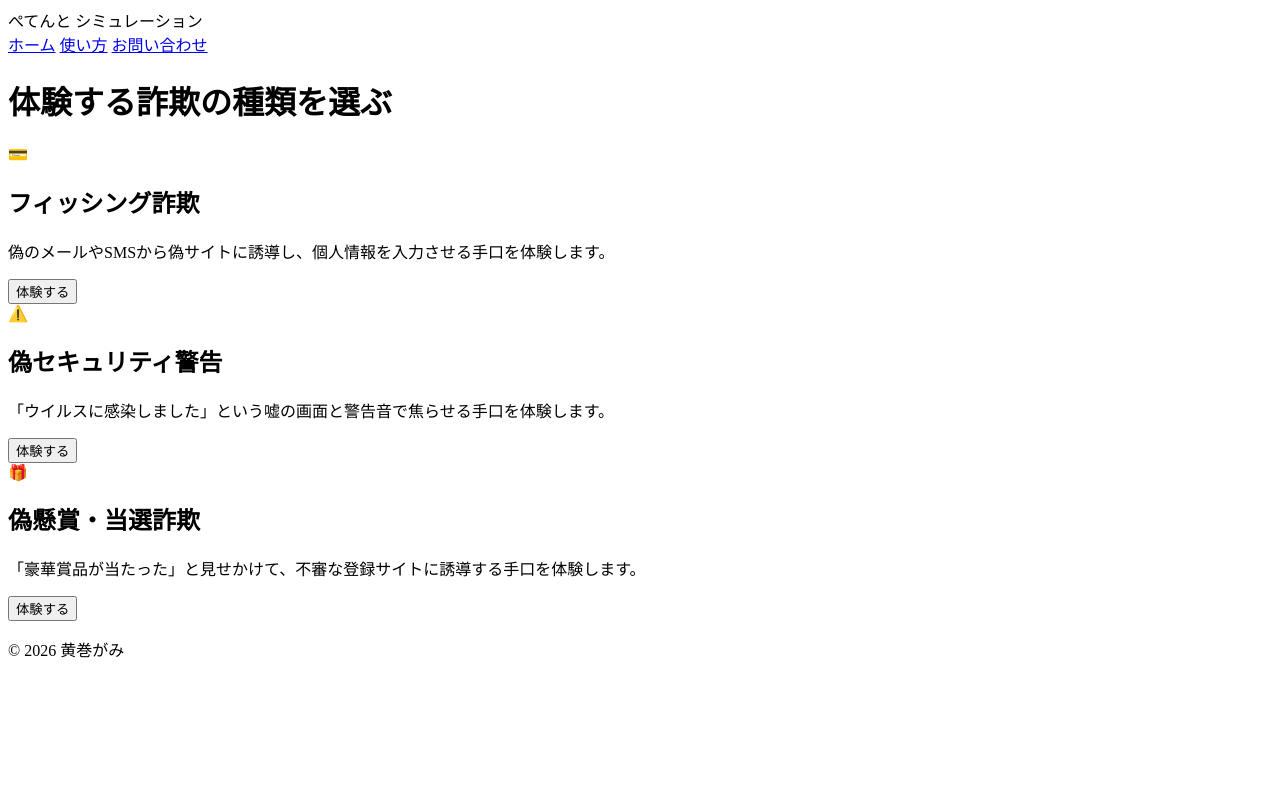
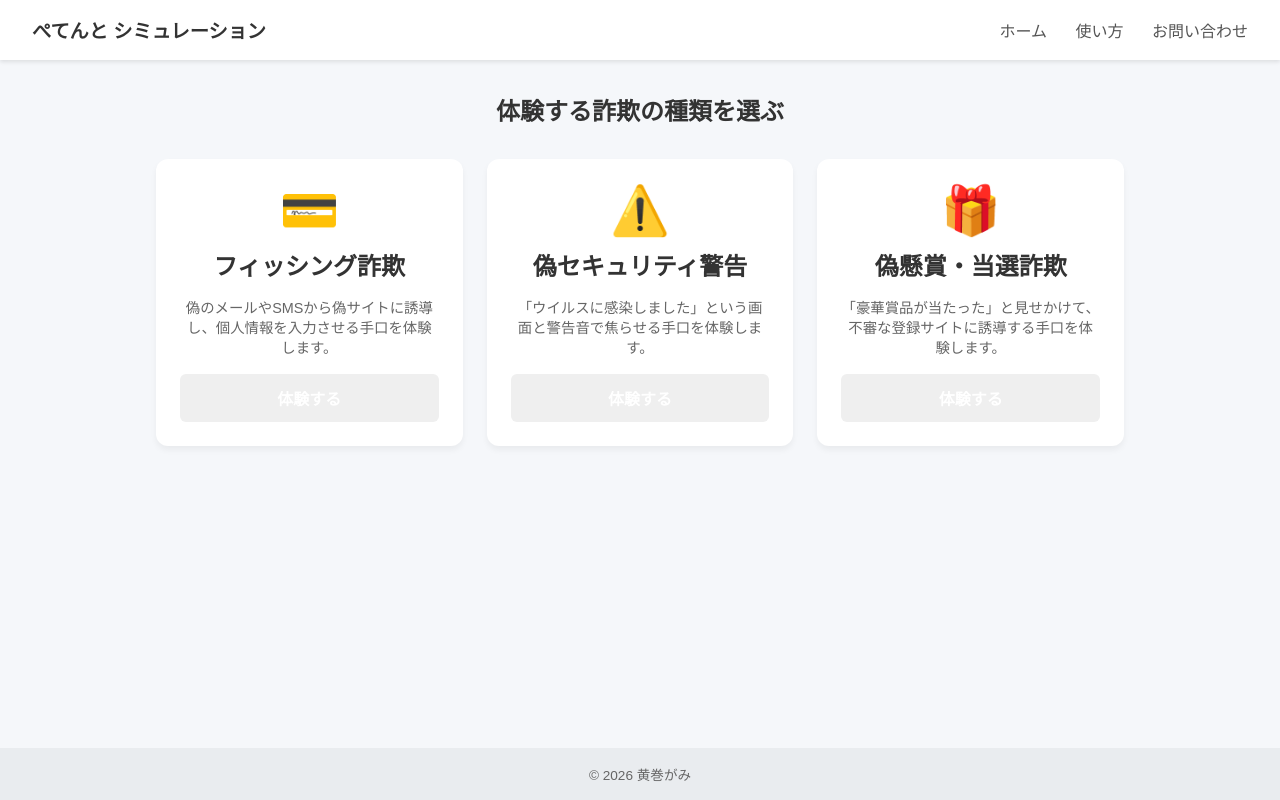
Before and after one commit to joy1723ce-byte/simulation-sagi, a plain HTML site: page index.html in a window 1280 px wide. Drawn offline with Linux system fonts and the light colour scheme.

Commit message:
css下書き

```diff
--- a/index.html
+++ b/index.html
@@ -40,7 +40,7 @@
             <div class="card-icon">⚠️</div>
             <h2>偽セキュリティ警告</h2>
             <div class="card-hover-desc">
-                <p>「ウイルスに感染しました」という嘘の画面と警告音で焦らせる手口を体験します。</p>
+                <p>「ウイルスに感染しました」という画面と警告音で焦らせる手口を体験します。</p>
             </div>
             <button class="btn-primary">体験する</button>
         </div>
--- a/style.css
+++ b/style.css
@@ -0,0 +1,107 @@
+/* 全体スタイル */
+* {
+    box-sizing: border-box;
+    margin: 0;
+    padding: 0;
+}
+
+body {
+    font-family: sans-serif;
+    background-color: #f5f7fa;
+    color: #333;
+    display: flex;
+    flex-direction: column;
+    min-height: 100vh;
+}
+
+.site-header {
+    background-color: #ffffff;
+    padding: 1rem 2rem;
+    display: flex;
+    justify-content: space-between;
+    align-items: center;
+    box-shadow: 0 2px 4px rgba(0,0,0,0.1);
+}
+
+.logo {
+    font-weight: bold;
+    font-size: 1.2rem;
+}
+
+.nav-links a {
+    margin-left: 1.5rem;
+    text-decoration: none;
+    color: #555;
+}
+
+.container {
+    flex: 1;
+    max-width: 1000px;
+    width: 100%;
+    margin: 2rem auto;
+    padding: 0 1rem;
+}
+
+.page-title {
+    text-align: center;
+    margin-bottom: 2rem;
+    font-size: 1.5rem;
+}
+
+.card-grid {
+    display: grid;
+    grid-template-columns: repeat(auto-fit, minmax(280px, 1fr));
+    gap: 1.5rem;
+}
+
+.scam-card {
+    background-color: #ffffff;
+    border-radius: 12px;
+    padding: 1.5rem;
+    text-align: center;
+    box-shadow: 0 4px 6px rgba(0,0,0,0.05);
+    transition: transform 0.2s, box-shadow 0.2s;
+    display: flex;
+    flex-direction: column;
+    justify-content: space-between;
+}
+
+.scam-card:hover {
+    transform: translateY(-4px);
+    box-shadow: 0 8px 12px rgba(0,0,0,0.1);
+}
+
+.card-icon {
+    font-size: 3rem;
+    margin-bottom: 0.5rem;
+}
+
+.card-hover-desc {
+    margin: 1rem 0;
+    font-size: 0.9rem;
+    color: #666;
+    line-height: 1.4;
+}
+
+.btn-primary {
+    backgrund-color: #007bff;
+    color: white;
+    border: none;
+    padding: 0.75rem 1.5rem;
+    border-radius: 6px;
+    cursor: pointer;
+    font-size: 1rem;
+    font-weight: bold;
+}
+
+.btn-primary:hover {
+    background-color: #0056b3;
+}
+
+.site-footer {
+    background-color: #e9ecef;
+    text-align: center;
+    padding: 1rem;
+    font-size: 0.85rem;
+    color: #666;
+}
```
